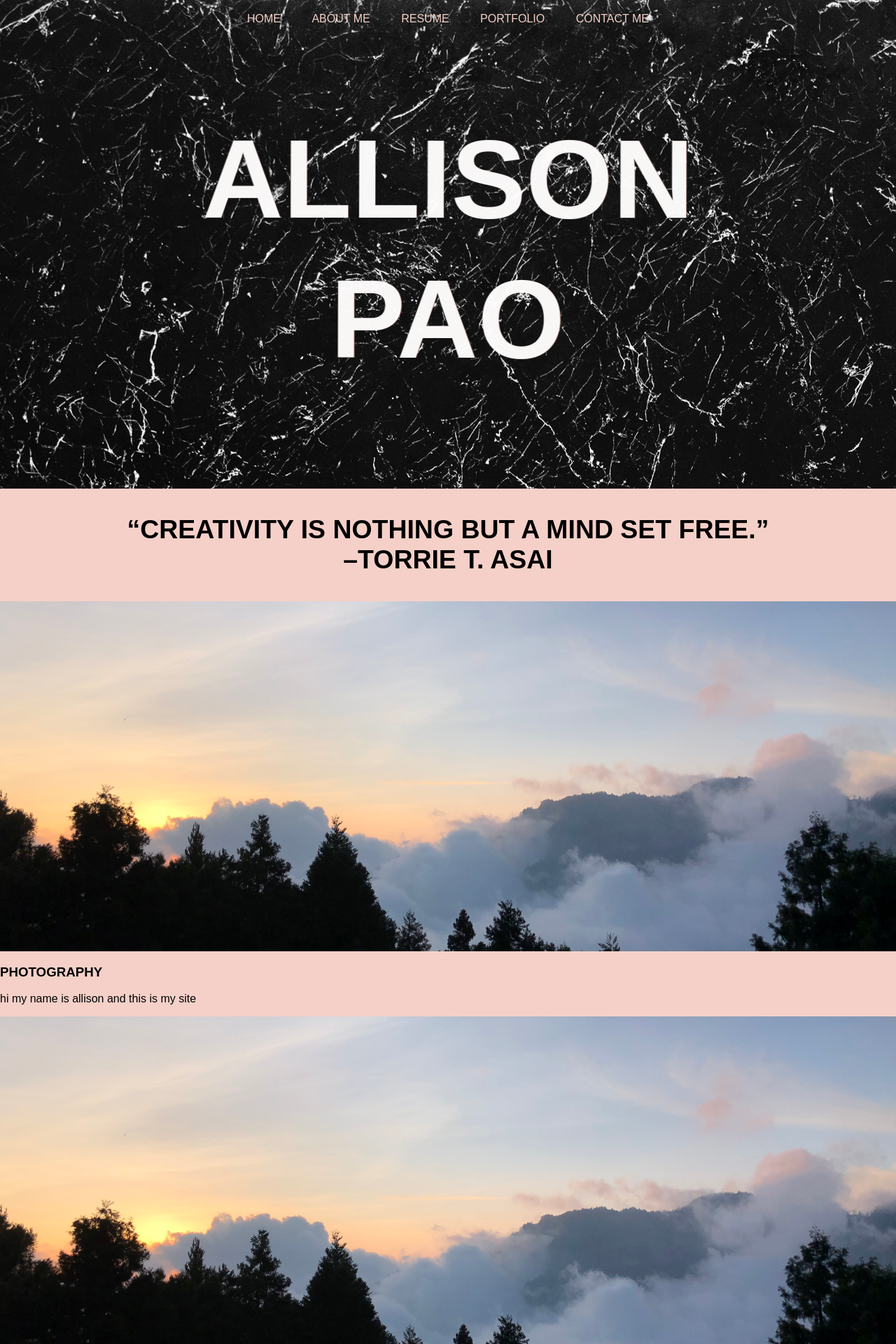
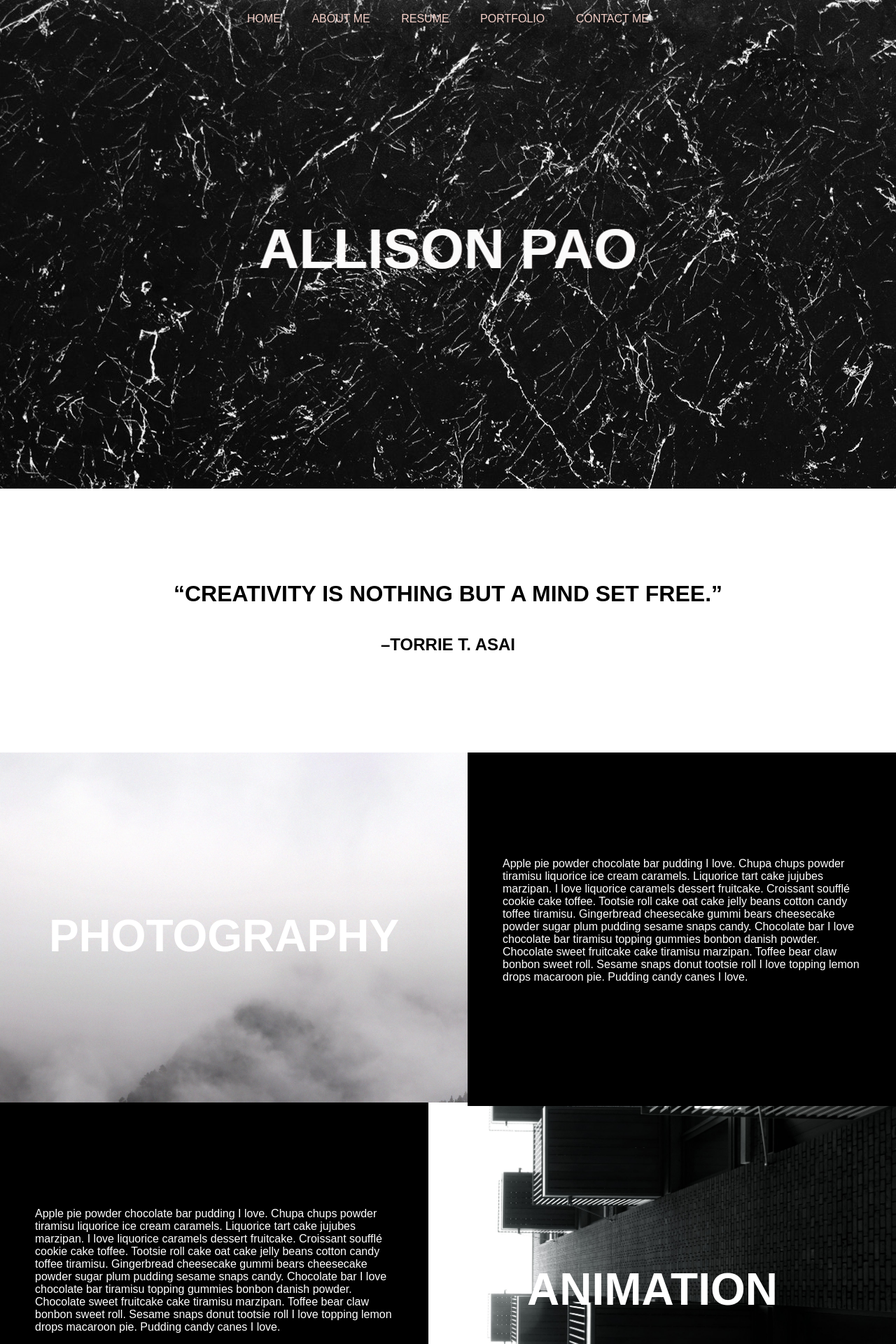
Before and after one commit to apao4/pao_allison_portfolio, a PHP site: page / in a window 1280 px wide. Shown: the top 1920 px of the page at 70% size. Run offline with PHP 8.4, Linux system fonts and the light colour scheme.

Commit message:
Updated index

```diff
--- a/about.html
+++ b/about.html
@@ -22,7 +22,9 @@
                     <a href="#">Portfolio</a>
                     <a href="#">Contact Me</a>
                 </nav>
-                <h1>Allison<br>Pao</h1>
+                <h1>About Me</h1>
+                <h1>About Me</h1>
+                <h1>About Me</h1>
             </header>
         <div id="aboutMeIntro">
                 <img id="headshot" src="images/headshot.JPG">
--- a/css/main.css
+++ b/css/main.css
@@ -15,10 +15,10 @@ nav a {
   color: #f4d0c8; }
 
 nav a:hover {
-  color: #fff; }
+  color: #c65339; }
 
 nav a:active {
-  background-color: #fff; }
+  background-color: #c65339; }
 
 nav a:visited {
   color: #fff; }
@@ -27,6 +27,7 @@ header {
   clear: both;
   width: 100%;
   height: 700px;
+  background-color: #000;
   background-image: url("/images/static.jpg"); }
 
 #headerImg {
@@ -48,22 +49,95 @@ header {
   clip-path: polygon(0 80%, 45% 90%, 100% 80%, 100% 0, 0 0); }
 
 .quote {
+  padding-top: 100px;
+  padding-bottom: 100px; }
+
+.quote h3 {
   font-family: "Avenir", sans-serif;
   text-align: center;
   font-size: 2em;
+  text-transform: uppercase;
+  mix-blend-mode: screen; }
+
+.quote h5 {
+  font-family: "Avenir", sans-serif;
+  text-align: center;
+  font-size: 1.5em;
   text-transform: uppercase; }
 
 #photography h3 {
   font-family: 'Avenir', sans-serif;
-  text-transform: uppercase; }
+  text-transform: uppercase;
+  text-align: center;
+  float: left;
+  width: 50%;
+  margin-top: 225px;
+  color: #fff;
+  font-size: 4em; }
+
+#photography p {
+  float: right;
+  width: 40%;
+  background-color: #000;
+  color: #fff;
+  margin-top: 0;
+  margin-bottom: 0;
+  padding-top: 150px;
+  padding-bottom: 175px;
+  padding-left: 50px;
+  padding-right: 50px; }
+
+#video h3 {
+  font-family: 'Avenir', sans-serif;
+  text-transform: uppercase;
+  text-align: center;
+  float: left;
+  width: 50%;
+  margin-top: 225px;
+  color: #fff;
+  font-size: 4em; }
+
+#video p {
+  float: right;
+  width: 40%;
+  background-color: #000;
+  color: #fff;
+  margin-top: 0;
+  margin-bottom: 0;
+  padding-top: 150px;
+  padding-bottom: 175px;
+  padding-left: 50px;
+  padding-right: 50px; }
+
+#animation h3 {
+  font-family: 'Avenir', sans-serif;
+  text-transform: uppercase;
+  text-align: center;
+  float: left;
+  width: 50%;
+  margin-top: 225px;
+  color: #fff;
+  font-size: 4em; }
+
+#animation p {
+  float: left;
+  width: 40%;
+  background-color: #000;
+  color: #fff;
+  margin-top: 0;
+  margin-bottom: 0;
+  padding-top: 150px;
+  padding-bottom: 175px;
+  padding-left: 50px;
+  padding-right: 50px; }
 
 header h1 {
   font-family: 'Avenir', sans-serif;
   color: #fff;
-  font-size: 10em;
+  font-size: 5em;
   text-transform: uppercase;
   position: absolute;
-  margin-top: 100px;
+  margin-top: 200px;
   line-height: 200px;
   text-align: center;
   animation: glitch1 2.5s infinite;
@@ -71,11 +145,11 @@ header h1 {
   margin-right: 100px; }
 
 h1:nth-child(2) {
-  color: #666;
+  color: #fff;
   animation: glitch2 2.5s infinite; }
 
 h1:nth-child(3) {
-  color: #c65339;
+  color: #f4d0c8;
   animation: glitch3 2.5s infinite; }
 
 /*Keyframes*/
@@ -202,8 +276,7 @@ h1:nth-child(3) {
 html, body {
   margin: 0;
   padding: 0;
-  margin-top: -10px;
-  background-color: #f4d0c8; }
+  margin-top: -10px; }
 
 p {
   font-family: 'Avenir', sans-serif; }
@@ -214,15 +287,23 @@ p {
   -ms-transform: rotate(-90deg); }
 
 #photoParallax {
-  background-image: url("../images/taiwan-sunset.jpg");
+  background-image: url("../images/fog.jpg");
   min-height: 500px;
   background-attachment: fixed;
   background-position: center;
   background-repeat: no-repeat;
   background-size: cover; }
 
-#designParallax {
-  background-image: url("../images/taiwan-sunset.jpg");
+#animParallax {
+  background-image: url("../images/apartments.jpg");
+  min-height: 500px;
+  background-attachment: fixed;
+  background-position: center;
+  background-repeat: no-repeat;
+  background-size: cover; }
+
+#vidParallax {
+  background-image: url("../images/aerial.jpg");
   min-height: 500px;
   background-attachment: fixed;
   background-position: center;
--- a/index.html
+++ b/index.html
@@ -14,7 +14,6 @@
     <title>Allison Pao</title>
 </head>
 <body>
-
     <header>
         <nav>
             <a href="index.html">Home</a>
@@ -23,33 +22,75 @@
             <a href="#">Portfolio</a>
             <a href="#">Contact Me</a>
         </nav>
-        <h1>Allison <br>Pao</h1>
-        <h1>Allison <br>Pao</h1>
-        <h1>Allison <br>Pao</h1>
+        <h1>Allison Pao</h1>
+        <h1>Allison Pao</h1>
+        <h1>Allison Pao</h1>
         <div id="headerImg">
 
         </div>
     </header>
     <div class="quote">
-        <h3>“Creativity is nothing but a mind set free.” <br>–Torrie T. Asai</h3>
+        <div class="colorSquare"></div>
+        <h3>“Creativity is nothing but a mind set free.”</h3>
+        <h5>–Torrie T. Asai</h5>
+    </div>
+    <div id="portPrev">
+
+    <div id="photography">
+            <h3>
+                Photography
+            </h3>
+            <p>
+                Apple pie powder chocolate bar pudding I love. Chupa chups powder tiramisu
+                liquorice ice cream caramels. Liquorice tart cake jujubes marzipan.
+                I love liquorice caramels dessert fruitcake. Croissant soufflé cookie
+                cake toffee. Tootsie roll cake oat cake jelly beans cotton candy toffee
+                tiramisu. Gingerbread cheesecake gummi bears cheesecake powder sugar plum
+                pudding sesame snaps candy. Chocolate bar I love chocolate bar tiramisu
+                topping gummies bonbon danish powder. Chocolate sweet fruitcake cake tiramisu
+                marzipan. Toffee bear claw bonbon sweet roll. Sesame snaps donut tootsie
+                roll I love topping lemon drops macaroon pie. Pudding candy canes I love.
+            </p>
+            <div id="photoParallax"></div>
     </div>
 
-    <div id="photoParallax"></div>
-    <div id="photography">
-        <h3>
-            Photography
-        </h3>
-        <p>
-                hi my name is allison and this is my site
+
+
+    <div id="animation">
+            <p>
+                Apple pie powder chocolate bar pudding I love. Chupa chups powder tiramisu
+                liquorice ice cream caramels. Liquorice tart cake jujubes marzipan.
+                I love liquorice caramels dessert fruitcake. Croissant soufflé cookie
+                cake toffee. Tootsie roll cake oat cake jelly beans cotton candy toffee
+                tiramisu. Gingerbread cheesecake gummi bears cheesecake powder sugar plum
+                pudding sesame snaps candy. Chocolate bar I love chocolate bar tiramisu
+                topping gummies bonbon danish powder. Chocolate sweet fruitcake cake tiramisu
+                marzipan. Toffee bear claw bonbon sweet roll. Sesame snaps donut tootsie
+                roll I love topping lemon drops macaroon pie. Pudding candy canes I love.
             </p>
+            <h3>
+                Animation
+            </h3>
+            <div id="animParallax"></div>
         </div>
-    </div>
 
-    <div id="designParallax"></div>
-    <div id="photography">
+
+    <div id="video">
+            <h3>
+                Videography
+            </h3>
             <p>
-                hi my name is allison and this is my site
+                Apple pie powder chocolate bar pudding I love. Chupa chups powder tiramisu
+                liquorice ice cream caramels. Liquorice tart cake jujubes marzipan.
+                I love liquorice caramels dessert fruitcake. Croissant soufflé cookie
+                cake toffee. Tootsie roll cake oat cake jelly beans cotton candy toffee
+                tiramisu. Gingerbread cheesecake gummi bears cheesecake powder sugar plum
+                pudding sesame snaps candy. Chocolate bar I love chocolate bar tiramisu
+                topping gummies bonbon danish powder. Chocolate sweet fruitcake cake tiramisu
+                marzipan. Toffee bear claw bonbon sweet roll. Sesame snaps donut tootsie
+                roll I love topping lemon drops macaroon pie. Pudding candy canes I love.
             </p>
+            <div id="vidParallax"></div>
         </div>
     </div>
 
--- a/sass/main.scss
+++ b/sass/main.scss
@@ -12,7 +12,7 @@ html, body
     margin: 0;
     padding: 0;
     margin-top: -10px;
-    background-color: #f4d0c8;
+    //background-color: #f4d0c8;
 }
 
 p
@@ -32,7 +32,7 @@ p
 
 #photoParallax
 {
-    background-image: url("../images/taiwan-sunset.jpg");
+    background-image: url("../images/fog.jpg");
     min-height: 500px;
 
     background-attachment: fixed;
@@ -41,9 +41,9 @@ p
     background-size: cover;
 }
 
-#designParallax
+#animParallax
 {
-    background-image: url("../images/taiwan-sunset.jpg");
+    background-image: url("../images/apartments.jpg");
     min-height: 500px;
 
     background-attachment: fixed;
@@ -51,3 +51,14 @@ p
     background-repeat: no-repeat;
     background-size: cover;
 }
+
+#vidParallax
+{
+    background-image: url("../images/aerial.jpg");
+    min-height: 500px;
+
+    background-attachment: fixed;
+    background-position: center;
+    background-repeat: no-repeat;
+    background-size: cover;
+}
--- a/sass/modules/_glitch.scss
+++ b/sass/modules/_glitch.scss
@@ -2,10 +2,10 @@ header h1
 {
     font-family: 'Avenir', sans-serif;
     color: #fff;
-    font-size: 10em;
+    font-size: 5em;
     text-transform: uppercase;
     position: absolute;
-    margin-top: 100px;
+    margin-top: 200px;
     line-height: 200px;
     text-align: center;
     //mix-blend-mode: color-dodge;
@@ -18,12 +18,12 @@ header h1
 }
 
 h1:nth-child(2) {
-    color: #666;
+    color: #fff;
     animation: glitch2 2.5s infinite;
   }
 
   h1:nth-child(3) {
-    color: #c65339;
+    color: #f4d0c8;
     animation: glitch3 2.5s infinite;
   }
   /*Keyframes*/
--- a/sass/modules/_header.scss
+++ b/sass/modules/_header.scss
@@ -22,12 +22,12 @@ nav a
 
 nav a:hover
 {
-    color: #fff;
+    color: #c65339;
 }
 
 nav a:active
 {
-    background-color: #fff;
+    background-color: #c65339;
 }
 
 nav a:visited
@@ -40,6 +40,7 @@ header
     clear: both;
     width: 100%;
     height: 700px;
+    background-color: #000;
     background-image: url("/images/static.jpg");
 
     // -webkit-clip-path: polygon(
@@ -63,5 +64,4 @@ header
     width: 50%;
     height: 700px;
 
-
 }
--- a/sass/modules/_intro.scss
+++ b/sass/modules/_intro.scss
@@ -27,14 +27,135 @@
 
 .quote
 {
+    padding-top: 100px;
+    padding-bottom: 100px;
+}
+
+
+.quote h3
+{
     font-family: "Avenir", sans-serif;
     text-align: center;
     font-size: 2em;
     text-transform: uppercase;
+    mix-blend-mode: screen;
 }
+
+.quote h5
+{
+    font-family: "Avenir", sans-serif;
+    text-align: center;
+    font-size: 1.5em;
+    text-transform: uppercase;
+}
+
+// #portPrev h3
+// {
+//     font-family: 'Avenir', sans-serif;
+//     text-transform: uppercase;
+//     text-align: center;
+//     float: left;
+//     width: 50%;
+//     margin-top: 225px;
+//     color: #fff;
+//     font-size: 4em;
+// }
+
+// #portPrev p
+// {
+//     font-family: 'Avenir', sans-serif;
+//     text-align: center;
+//     float: right;
+//     width: 50%;
+//     margin-top: 0;
+//     margin-bottom: 0;
+//     color: #fff;
+//     background-color: #000;
+//     padding-top: 150px;
+//     padding-bottom: 175px;
+// }
+
+// #portPrev
+// {
+//     background-color: #fff;
+// }
 
 #photography h3
 {
     font-family: 'Avenir', sans-serif;
     text-transform: uppercase;
+    text-align: center;
+    float: left;
+    width: 50%;
+    margin-top: 225px;
+    color: #fff;
+    font-size: 4em;
 }
+
+#photography p
+{
+    float: right;
+    width: 40%;
+    background-color: #000;
+    color: #fff;
+    margin-top: 0;
+    margin-bottom: 0;
+    padding-top: 150px;
+    padding-bottom: 175px;
+    padding-left: 50px;
+    padding-right: 50px;
+
+}
+
+#video h3
+{
+    font-family: 'Avenir', sans-serif;
+    text-transform: uppercase;
+    text-align: center;
+    float: left;
+    width: 50%;
+    margin-top: 225px;
+    color: #fff;
+    font-size: 4em;
+}
+#video p
+{
+    float: right;
+    width: 40%;
+    background-color: #000;
+    color: #fff;
+    margin-top: 0;
+    margin-bottom: 0;
+    padding-top: 150px;
+    padding-bottom: 175px;
+    padding-left: 50px;
+    padding-right: 50px;
+
+}
+
+#animation h3
+{
+    font-family: 'Avenir', sans-serif;
+    text-transform: uppercase;
+    text-align: center;
+    float: left;
+    width: 50%;
+    margin-top: 225px;
+    color: #fff;
+    font-size: 4em;
+}
+
+#animation p
+{
+    float: left;
+    width: 40%;
+    background-color: #000;
+    color: #fff;
+    margin-top: 0;
+    margin-bottom: 0;
+    padding-top: 150px;
+    padding-bottom: 175px;
+    padding-left: 50px;
+    padding-right: 50px;
+
+}
```
Also changed, not shown: images/aerial.jpg (added), images/apartments.jpg (added), images/fog.jpg (added), 1 other file.
